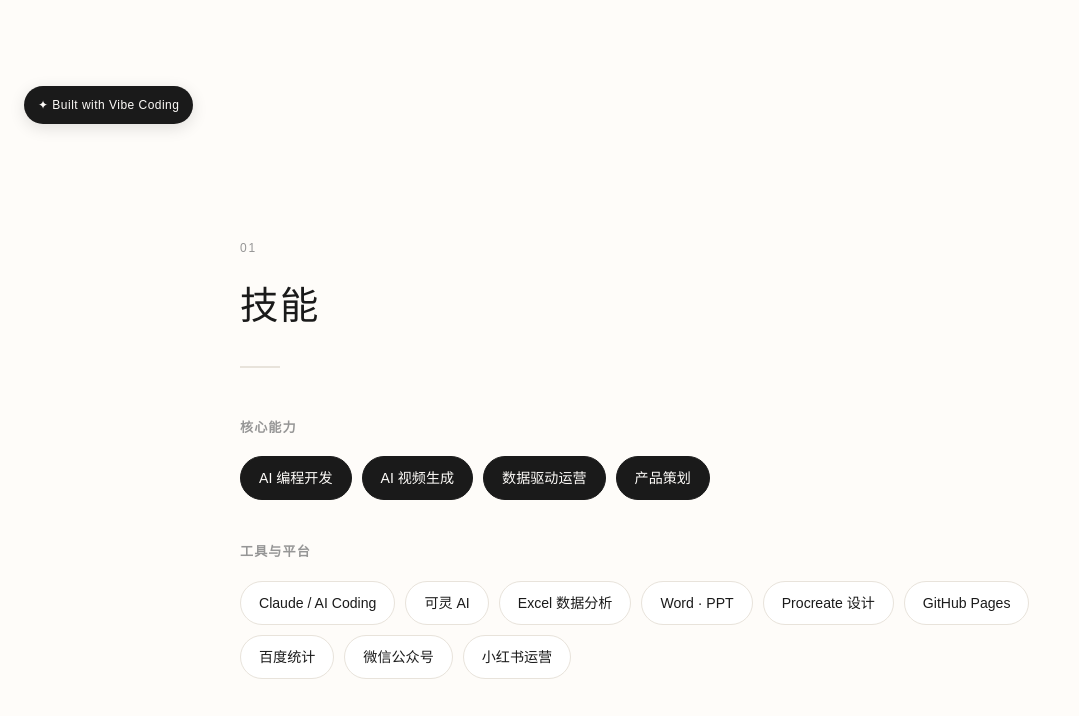
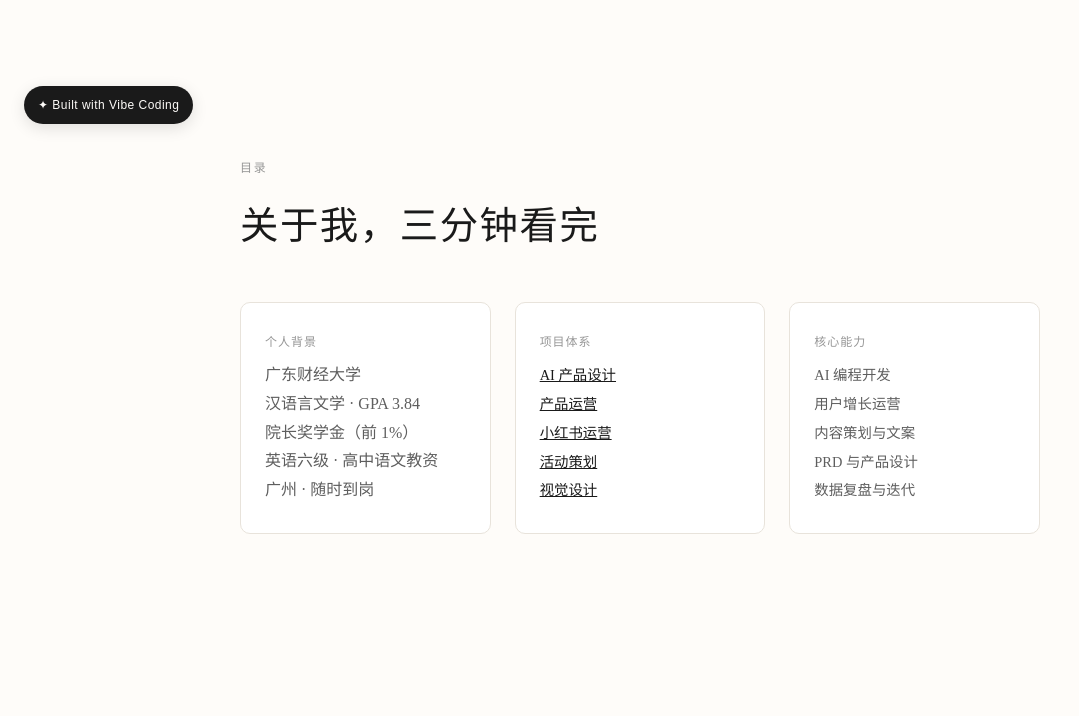
Before and after one commit to karka2666/resume, a plain HTML site: page index.html in a window 1280 px wide. Shown: the part 652-1368 px from the top of the page, without its empty margins (0-1079 px from the left). Drawn offline with Linux system fonts and the light colour scheme.

Commit message:
v3.14: 目录概览+五大项目体系分类+小红书调序+暑假班时间修正

```diff
--- a/index.html
+++ b/index.html
@@ -249,6 +249,48 @@
   </div>
 </section>
 
+<!-- ===== Overview ===== -->
+<section id="overview" style="padding:60px 0 80px;">
+  <div class="container">
+    <p class="section-num sans reveal">目录</p>
+    <h2 class="reveal" style="margin-bottom:40px;">关于我，三分钟看完</h2>
+
+    <div class="reveal" style="display:grid;grid-template-columns:1fr 1fr 1fr;gap:24px;">
+
+      <!-- 个人背景 -->
+      <div style="background:var(--white);border:1px solid var(--line);border-radius:var(--radius);padding:28px 24px;">
+        <p style="font-family:'PingFang SC',sans-serif;font-size:0.75rem;color:var(--ink3);letter-spacing:0.08em;margin-bottom:8px;">个人背景</p>
+        <p style="font-size:1rem;line-height:1.8;color:var(--ink2);">
+          广东财经大学<br>汉语言文学 · GPA 3.84<br>
+          院长奖学金（前 1%）<br>英语六级 · 高中语文教资<br>
+          广州 · 随时到岗
+        </p>
+      </div>
+
+      <!-- 项目分类 -->
+      <div style="background:var(--white);border:1px solid var(--line);border-radius:var(--radius);padding:28px 24px;">
+        <p style="font-family:'PingFang SC',sans-serif;font-size:0.75rem;color:var(--ink3);letter-spacing:0.08em;margin-bottom:8px;">项目体系</p>
+        <p style="font-size:0.9rem;line-height:2;color:var(--ink2);">
+          <a href="#proj-ai" style="color:var(--ink);font-weight:500;">AI 产品设计</a><br>
+          <a href="#proj-ops" style="color:var(--ink);font-weight:500;">产品运营</a><br>
+          <a href="#proj-xhs" style="color:var(--ink);font-weight:500;">小红书运营</a><br>
+          <a href="#proj-event" style="color:var(--ink);font-weight:500;">活动策划</a><br>
+          <a href="#gallery" style="color:var(--ink);font-weight:500;">视觉设计</a>
+        </p>
+      </div>
+
+      <!-- 核心技能 -->
+      <div style="background:var(--white);border:1px solid var(--line);border-radius:var(--radius);padding:28px 24px;">
+        <p style="font-family:'PingFang SC',sans-serif;font-size:0.75rem;color:var(--ink3);letter-spacing:0.08em;margin-bottom:8px;">核心能力</p>
+        <p style="font-size:0.9rem;line-height:2;color:var(--ink2);">
+          AI 编程开发<br>用户增长运营<br>内容策划与文案<br>PRD 与产品设计<br>数据复盘与迭代
+        </p>
+      </div>
+
+    </div>
+  </div>
+</section>
+
 <!-- ===== Skills ===== -->
 <section id="skills">
   <div class="container">
@@ -303,6 +345,11 @@
     <div class="divider reveal"></div>
 
     <div class="project-list">
+
+      <!-- Category: AI产品设计 -->
+      <div class="reveal" style="margin-bottom:12px;">
+        <p style="font-family:'PingFang SC',sans-serif;font-size:0.72rem;font-weight:600;letter-spacing:0.12em;color:var(--ink3);text-transform:uppercase;" id="proj-ai">AI 产品设计</p>
+      </div>
 
       <!-- Project 1: AI Website -->
       <div class="proj-row reveal">
@@ -370,38 +417,12 @@
         </div>
       </div>
 
-      <!-- Project 3: Summer Program -->
-      <div class="proj-row reveal">
-        <div class="proj-left">
-          <p class="proj-num">2023.06 – 2023.08</p>
-          <h3>暑假班课程策划</h3>
-          <p style="color:var(--ink3);font-size:0.85rem;">产品策划（教培实习）</p>
-        </div>
-        <div class="proj-right">
-          <p class="proj-desc">在教培机构兼职期间，主动承接暑假班课程产品从调研到方案交付的全流程策划工作。</p>
-
-          <p style="font-size:0.85rem;font-weight:600;margin-top:16px;margin-bottom:4px;">做了什么</p>
-          <ul class="proj-bullets">
-            <li>访谈目标学生与家长，提炼出"提分效率"和"时间灵活性"两大核心需求，据此输出课程 PRD</li>
-            <li>设计基础强化班和冲刺拔高班两档差异化产品，分别定价并匹配不同课程内容与教学目标</li>
-            <li>协调师资与教务资源，制定项目排期，跟进物料准备与体验课交付，确保按期开课</li>
-          </ul>
-
-          <p style="font-size:0.85rem;font-weight:600;margin-top:12px;margin-bottom:4px;">成效与产出</p>
-          <div class="proj-meta" style="margin-bottom:10px;">
-            <div class="proj-metric"><div class="v">超预期 20%</div><div class="l">报名人数</div></div>
-            <div class="proj-metric"><div class="v">95%</div><div class="l">家长满意度</div></div>
-          </div>
-          <ul class="proj-bullets">
-            <li>产出 PRD + 运营方案 + PPT + 排版 PDF 全套方案文档，方案获机构直接采纳执行</li>
-          </ul>
-          <div class="proj-tags">
-            <span class="hl">产品策划</span><span class="hl">用户调研</span><span>定价策略</span><span>资源协调</span><span>方案交付</span>
-          </div>
-        </div>
+      <!-- Category: 产品运营 -->
+      <div class="reveal" style="margin-bottom:12px;margin-top:24px;">
+        <p style="font-family:'PingFang SC',sans-serif;font-size:0.72rem;font-weight:600;letter-spacing:0.12em;color:var(--ink3);text-transform:uppercase;" id="proj-ops">产品运营</p>
       </div>
 
-      <!-- Project 4: Xiaohongshu -->
+      <!-- Project 3: Xiaohongshu -->
       <div class="proj-row reveal">
         <div class="proj-left">
           <p class="proj-num">2025.12 – 至今</p>
@@ -429,6 +450,42 @@
           </ul>
           <div class="proj-tags">
             <span class="hl">自然流运营</span><span class="hl">AI 创作</span><span>数据复盘</span><span>内容迭代</span><span>视觉设计</span>
+          </div>
+        </div>
+      </div>
+
+      <!-- Category: 活动策划 -->
+      <div class="reveal" style="margin-bottom:12px;margin-top:24px;">
+        <p style="font-family:'PingFang SC',sans-serif;font-size:0.72rem;font-weight:600;letter-spacing:0.12em;color:var(--ink3);text-transform:uppercase;" id="proj-event">活动策划</p>
+      </div>
+
+      <!-- Project 4: Summer Program -->
+      <div class="proj-row reveal">
+        <div class="proj-left">
+          <p class="proj-num">2025.06 – 2026.06</p>
+          <h3>暑假班课程策划</h3>
+          <p style="color:var(--ink3);font-size:0.85rem;">产品策划</p>
+        </div>
+        <div class="proj-right">
+          <p class="proj-desc">在教培机构兼职期间，主动承接暑假班课程产品从调研到方案交付的全流程策划工作。</p>
+
+          <p style="font-size:0.85rem;font-weight:600;margin-top:16px;margin-bottom:4px;">做了什么</p>
+          <ul class="proj-bullets">
+            <li>访谈目标学生与家长，提炼出"提分效率"和"时间灵活性"两大核心需求，据此输出课程 PRD</li>
+            <li>设计基础强化班和冲刺拔高班两档差异化产品，分别定价并匹配不同课程内容与教学目标</li>
+            <li>协调师资与教务资源，制定项目排期，跟进物料准备与体验课交付，确保按期开课</li>
+          </ul>
+
+          <p style="font-size:0.85rem;font-weight:600;margin-top:12px;margin-bottom:4px;">成效与产出</p>
+          <div class="proj-meta" style="margin-bottom:10px;">
+            <div class="proj-metric"><div class="v">超预期 20%</div><div class="l">报名人数</div></div>
+            <div class="proj-metric"><div class="v">95%</div><div class="l">家长满意度</div></div>
+          </div>
+          <ul class="proj-bullets">
+            <li>产出 PRD + 运营方案 + PPT + 排版 PDF 全套方案文档，方案获机构直接采纳执行</li>
+          </ul>
+          <div class="proj-tags">
+            <span class="hl">产品策划</span><span class="hl">用户调研</span><span>定价策略</span><span>资源协调</span><span>方案交付</span>
           </div>
         </div>
       </div>
```
